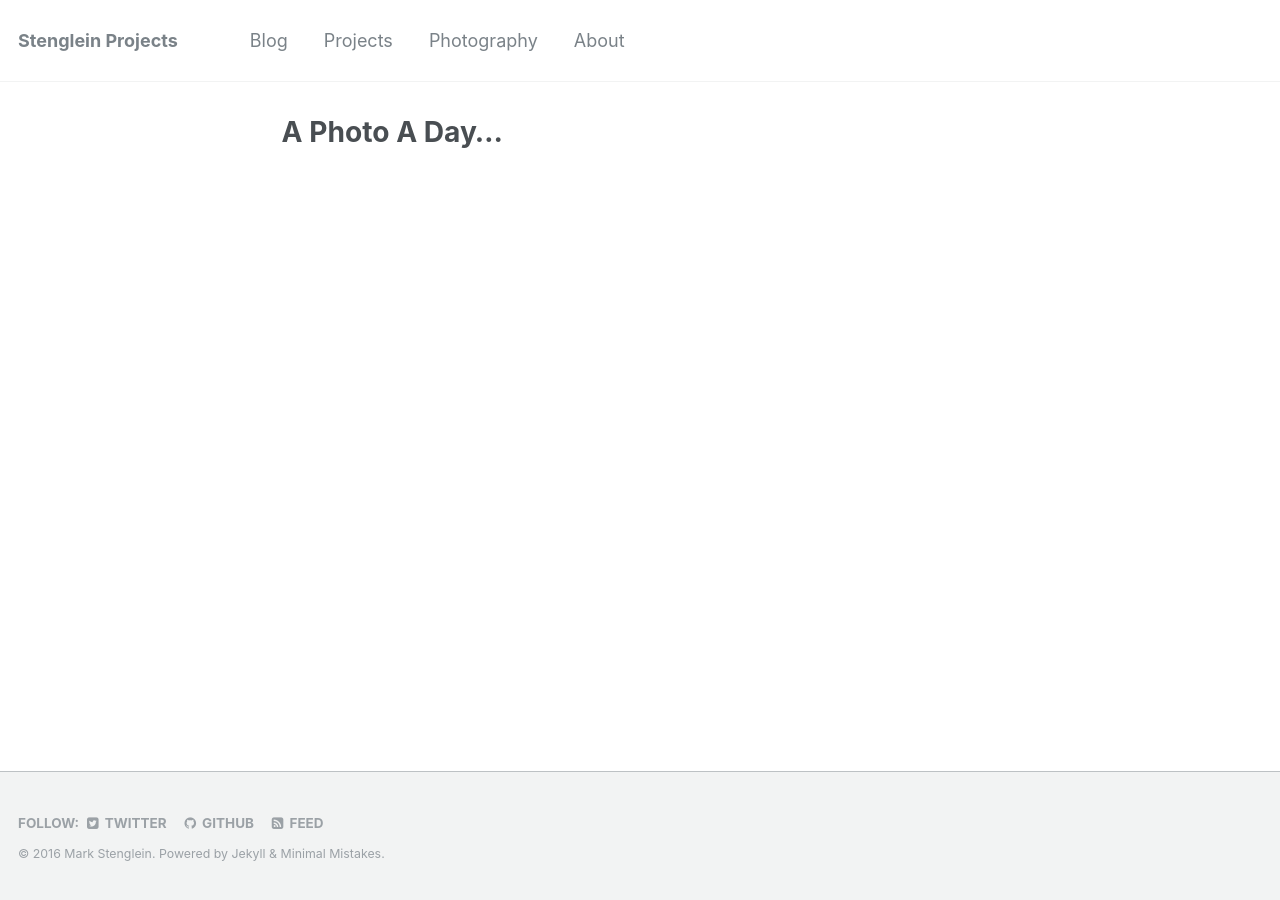
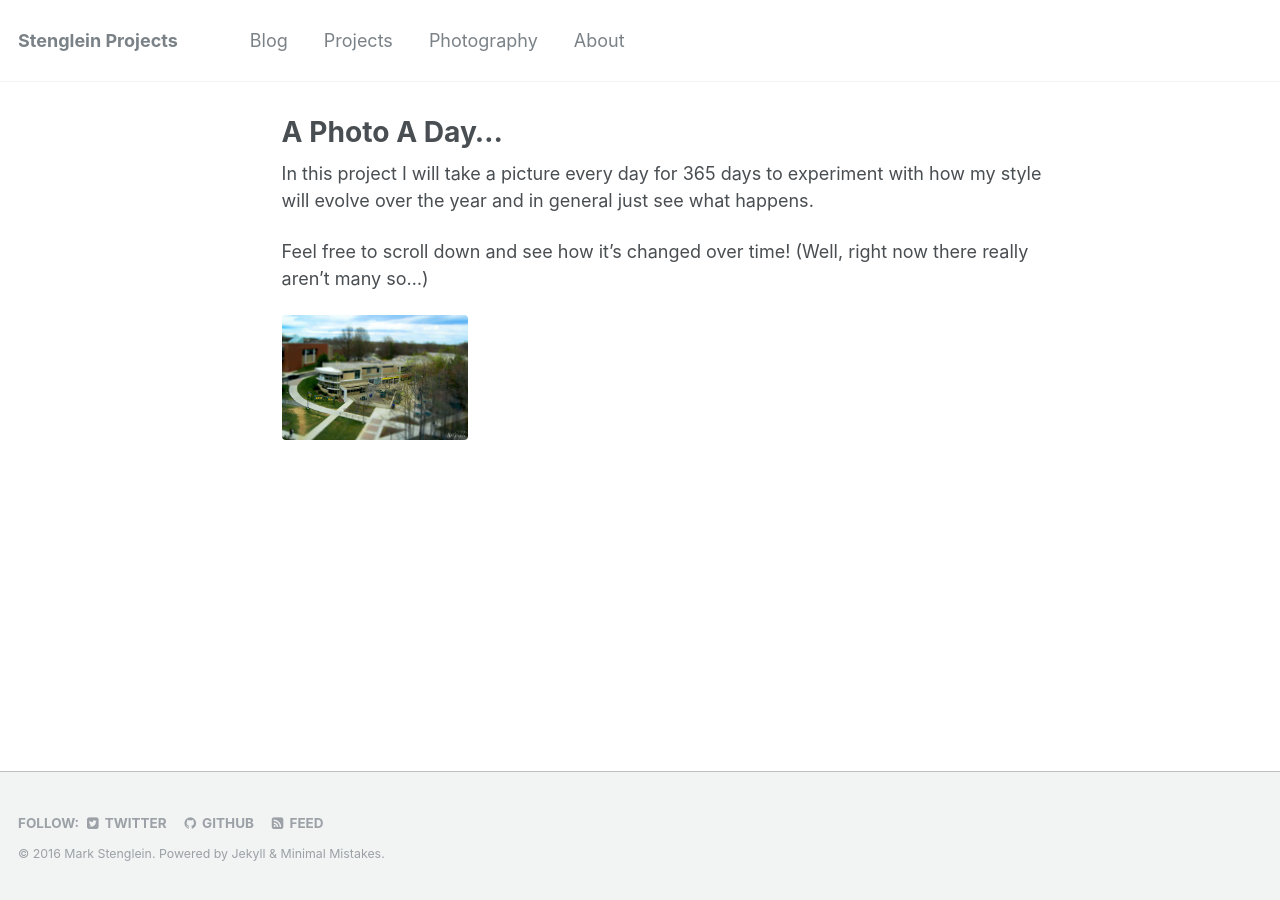
Before and after one commit to ocelotsloth/ocelotsloth.github.io, a Jekyll site: the page built from _pages/photo-a-day.md, in a window 1280 px wide. Built offline with Jekyll 4.4.1, drawn with Linux system fonts in a browser that asks for light colours.

Commit message:
first working gallery setup. Time to add content for #15

```diff
--- a/_pages/photo-a-day.md
+++ b/_pages/photo-a-day.md
@@ -7,4 +7,16 @@ layout: single
 permalink: /photography/daily/
 author_profile: false
 read_time: false
+
+daily-gallery:
+    - url: /photography/daily/2016/5/19
+      image_path: daily/2016/5/19-thumb.jpg
+      alt: "June 17, 2016"
+
 ---
+
+In this project I will take a picture every day for 365 days to experiment with how my style will evolve over the year and in general just see what happens.
+
+Feel free to scroll down and see how it's changed over time! (Well, right now there really aren't many so...)
+
+{% include daily-gallery %}
```
Also changed, not shown: _pages/photography.md (+2 -2 lines).
